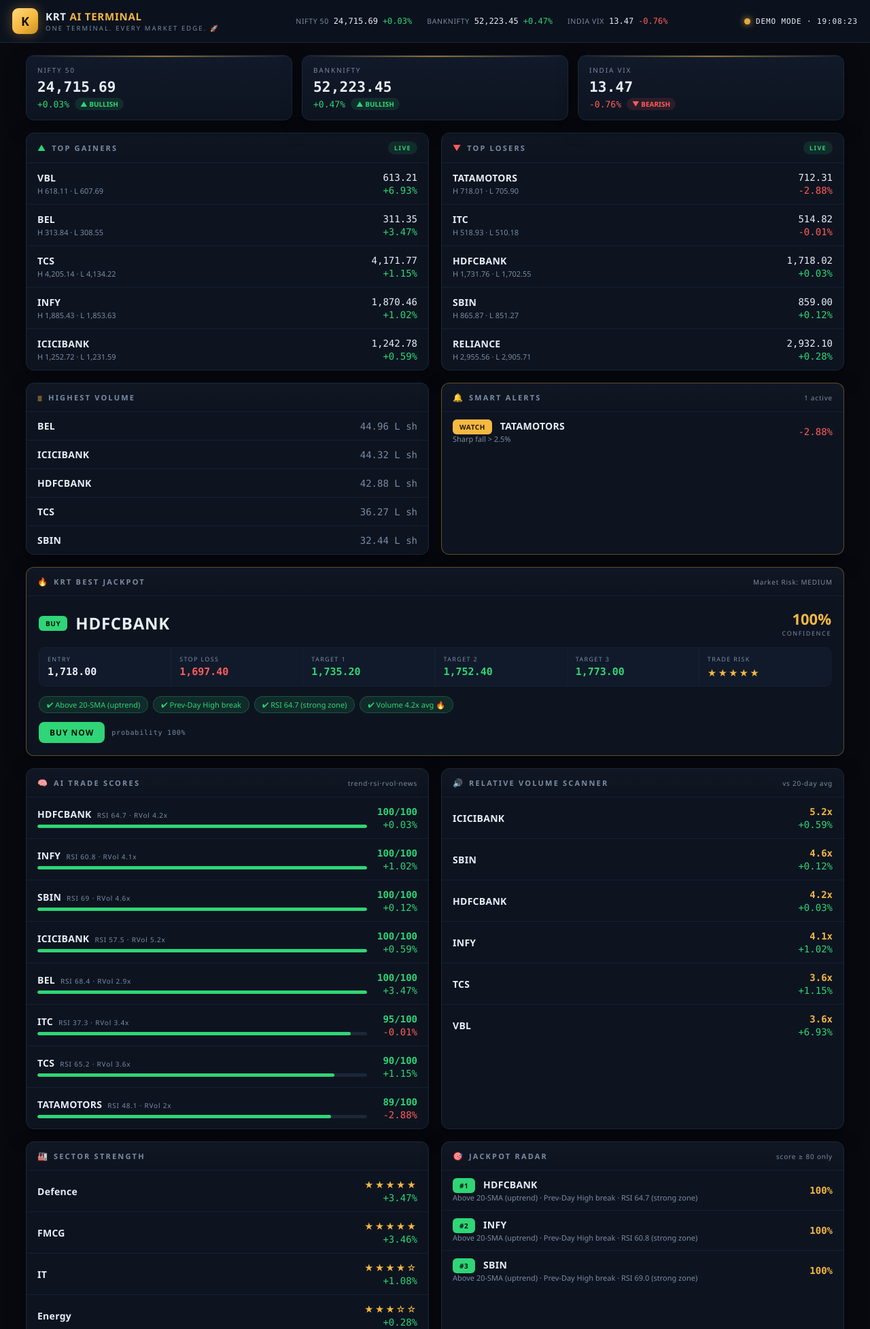
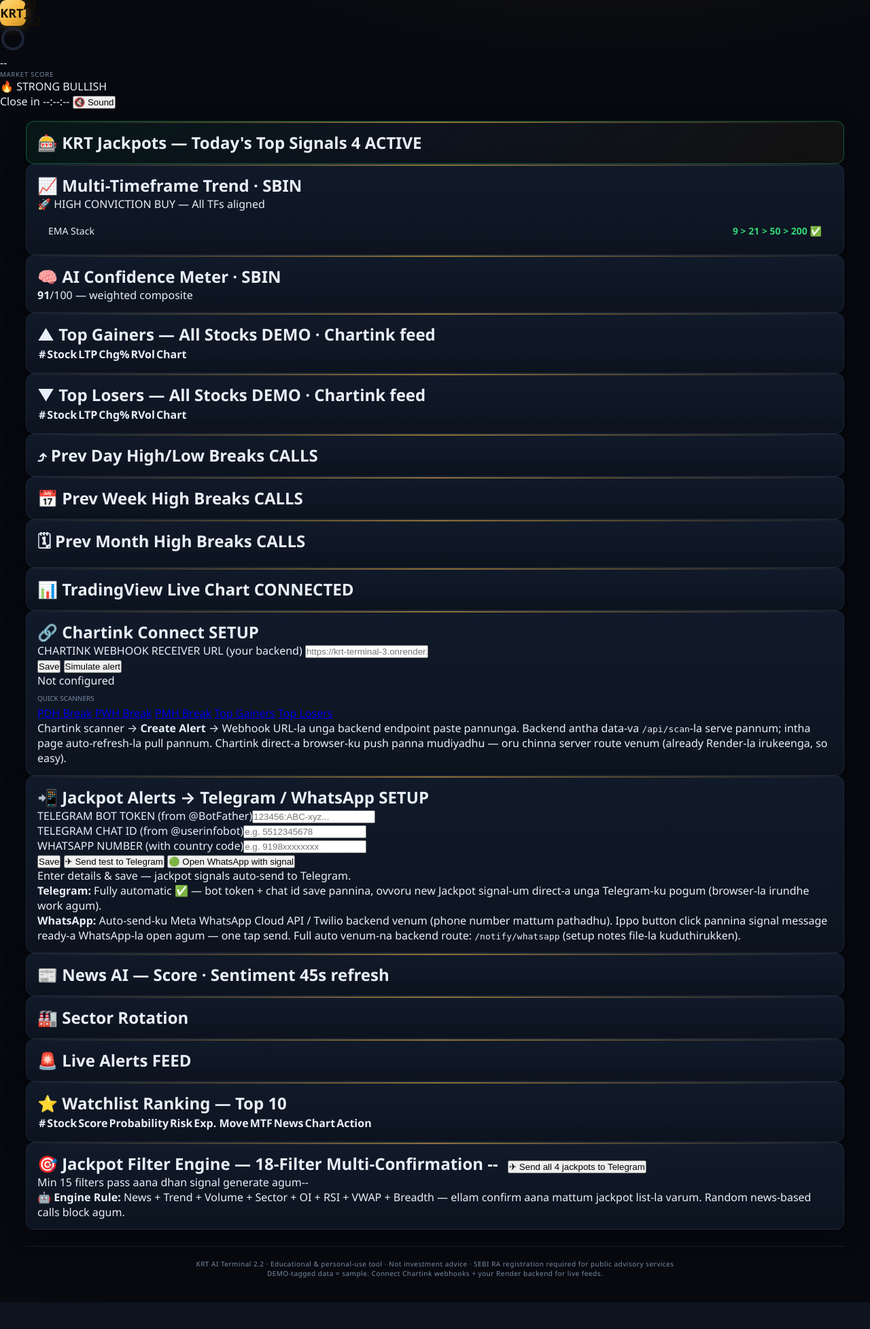
Before and after one commit to affiliatemaster0987-del/krt-terminal-3, a Flask app: page / in a window 1280 px wide. Shown: the top 1955 px of the page at 68% size. After the commit the page ends 1916 px from the top, so only its background shows below. Run offline with Flask 3, Linux system fonts and the light colour scheme; data that the repository does not hold is empty.

Commit message:
Update index.html

```diff
--- a/templates/index.html
+++ b/templates/index.html
@@ -1,143 +1,190 @@
 <!DOCTYPE html>
-<html lang="ta">
+<html lang="en">
 <head>
-  <meta charset="UTF-8" />
-  <meta name="viewport" content="width=device-width, initial-scale=1.0" />
-  <title>KRT AI Terminal — One Terminal. Every Market Edge.</title>
-  <link rel="stylesheet" href="{{ url_for('static', filename='style.css') }}" />
+<meta charset="UTF-8">
+<meta name="viewport" content="width=device-width, initial-scale=1.0">
+<title>KRT AI Terminal 2.2 — Chartink · TradingView · Alerts</title>
+<link rel="preconnect" href="https://fonts.googleapis.com">
+<link href="https://fonts.googleapis.com/css2?family=JetBrains+Mono:wght@400;500;700;800&family=Archivo:wght@500;700;900&display=swap" rel="stylesheet">
+<link rel="stylesheet" href="{{ url_for('static', filename='style.css') }}">
 </head>
 <body>
 
-  <!-- ======= HEADER ======= -->
-  <header class="topbar">
-    <div class="brand-wrap">
-      <div class="logo">K</div>
-      <div class="brand">
-        <div class="brand-name">KRT <span>AI TERMINAL</span></div>
-        <div class="brand-tag">ONE TERMINAL. EVERY MARKET EDGE. 🚀</div>
+<div class="cmdbar"><div class="cmdbar-in">
+  <div class="logo"><span>⚡</span>KRT <b>AI 2.2</b></div>
+  <div class="mkt-score">
+    <div class="score-ring">
+      <svg width="38" height="38"><circle cx="19" cy="19" r="15" fill="none" stroke="#1c2436" stroke-width="4"/>
+      <circle id="scoreArc" cx="19" cy="19" r="15" fill="none" stroke="#16d67a" stroke-width="4" stroke-linecap="round" stroke-dasharray="94.2" stroke-dashoffset="94.2"/></svg>
+      <div class="val" id="mktScore">--</div>
+    </div>
+    <div>
+      <div style="font-size:.6rem;color:var(--dim);letter-spacing:.08em">MARKET SCORE</div>
+      <div class="bias bull" id="mktBias">🔥 STRONG BULLISH</div>
+    </div>
+  </div>
+  <div class="cmd-right">
+    <span class="countdown"><span class="lbl">Close in </span><span id="countdown">--:--:--</span></span>
+    <button class="snd" id="sndBtn">🔇 Sound</button>
+    <span class="live-dot"></span>
+  </div>
+</div></div>
+
+<main>
+<div class="grid">
+
+  <!-- ══ KRT JACKPOTS — TOP 4 ══ -->
+  <div class="card w12" style="background:linear-gradient(135deg, rgba(22,214,122,.07), var(--panel) 45%, rgba(245,184,64,.05));border-color:rgba(22,214,122,.35)" >
+    <h2><span class="ic">🎰</span> KRT Jackpots — Today's Top Signals <span class="tag live" id="jpsTag">4 ACTIVE</span></h2>
+    <div class="jps-grid" id="jpsGrid"></div>
+  </div>
+
+  <!-- Multi-Timeframe -->
+  <div class="card">
+    <h2><span class="ic">📈</span> Multi-Timeframe Trend · SBIN</h2>
+    <div class="mtf" id="mtfGrid"></div>
+    <div class="conviction" id="convictionBox">🚀 HIGH CONVICTION BUY — All TFs aligned</div>
+    <div class="row" style="margin-top:8px"><span>EMA Stack</span><b class="up">9 &gt; 21 &gt; 50 &gt; 200 ✅</b></div>
+  </div>
+
+  <!-- Confidence -->
+  <div class="card">
+    <h2><span class="ic">🧠</span> AI Confidence Meter · SBIN</h2>
+    <div id="meters"></div>
+    <div class="total-score"><b id="confTotal">91</b><span>/100 — weighted composite</span></div>
+  </div>
+
+  <!-- ══ TOP GAINERS — ALL ══ -->
+  <div class="card w6">
+    <h2><span class="ic">▲</span> Top Gainers — All Stocks <span class="tag demo">DEMO · Chartink feed</span></h2>
+    <div class="scrollT"><table>
+      <thead><tr><th>#</th><th>Stock</th><th>LTP</th><th>Chg%</th><th>RVol</th><th>Chart</th></tr></thead>
+      <tbody id="gainT"></tbody>
+    </table></div>
+  </div>
+
+  <!-- ══ TOP LOSERS — ALL ══ -->
+  <div class="card w6">
+    <h2><span class="ic">▼</span> Top Losers — All Stocks <span class="tag demo">DEMO · Chartink feed</span></h2>
+    <div class="scrollT"><table>
+      <thead><tr><th>#</th><th>Stock</th><th>LTP</th><th>Chg%</th><th>RVol</th><th>Chart</th></tr></thead>
+      <tbody id="loseT"></tbody>
+    </table></div>
+  </div>
+
+  <!-- ══ PDH / PDL BREAK CALLS ══ -->
+  <div class="card brk-list">
+    <h2><span class="ic">⤴</span> Prev Day High/Low Breaks <span class="tag live">CALLS</span></h2>
+    <div id="pdList"></div>
+  </div>
+
+  <!-- ══ PREV WEEK HIGH BREAK ══ -->
+  <div class="card brk-list">
+    <h2><span class="ic">📅</span> Prev Week High Breaks <span class="tag live">CALLS</span></h2>
+    <div id="pwList"></div>
+  </div>
+
+  <!-- ══ PREV MONTH HIGH BREAK ══ -->
+  <div class="card brk-list">
+    <h2><span class="ic">🗓</span> Prev Month High Breaks <span class="tag live">CALLS</span></h2>
+    <div id="pmList"></div>
+  </div>
+
+  <!-- ══ TRADINGVIEW LIVE CHART ══ -->
+  <div class="card w8">
+    <h2><span class="ic">📊</span> TradingView Live Chart <span class="tag live">CONNECTED</span></h2>
+    <div class="tv-syms" id="tvSyms"></div>
+    <div class="tvwrap" id="tvChart"></div>
+  </div>
+
+  <!-- ══ CHARTINK CONNECT ══ -->
+  <div class="card">
+    <h2><span class="ic">🔗</span> Chartink Connect <span class="tag set">SETUP</span></h2>
+    <div class="cn-grid">
+      <div><label>CHARTINK WEBHOOK RECEIVER URL (your backend)</label>
+      <input id="ckUrl" placeholder="https://krt-terminal-3.onrender.com/webhook/chartink"></div>
+      <div class="btnrow">
+        <button class="btn pri" id="ckSave">Save</button>
+        <button class="btn" id="ckTest">Simulate alert</button>
+      </div>
+      <div class="status" id="ckStatus">Not configured</div>
+    </div>
+    <div class="qlinks" style="margin-top:8px">
+      <label style="font-size:.62rem;color:var(--dim);display:block;margin-bottom:4px">QUICK SCANNERS</label>
+      <a href="https://chartink.com/screener/pdh-break-with-volume" target="_blank" rel="noopener">PDH Break</a>
+      <a href="https://chartink.com/screener/previous-week-high-breakout" target="_blank" rel="noopener">PWH Break</a>
+      <a href="https://chartink.com/screener/month-high-breakout" target="_blank" rel="noopener">PMH Break</a>
+      <a href="https://chartink.com/screener/top-gainers-live" target="_blank" rel="noopener">Top Gainers</a>
+      <a href="https://chartink.com/screener/top-losers-live" target="_blank" rel="noopener">Top Losers</a>
+    </div>
+    <div class="hint">Chartink scanner → <b>Create Alert</b> → Webhook URL-la unga backend endpoint paste pannunga. Backend antha data-va <code>/api/scan</code>-la serve pannum; intha page auto-refresh-la pull pannum. Chartink direct-a browser-ku push panna mudiyadhu — oru chinna server route venum (already Render-la irukeenga, so easy).</div>
+  </div>
+
+  <!-- ══ TELEGRAM + WHATSAPP JACKPOT ALERTS ══ -->
+  <div class="card w6">
+    <h2><span class="ic">📲</span> Jackpot Alerts → Telegram / WhatsApp <span class="tag set">SETUP</span></h2>
+    <div class="cn-grid">
+      <div><label>TELEGRAM BOT TOKEN (from @BotFather)</label><input id="tgToken" placeholder="123456:ABC-xyz..."></div>
+      <div><label>TELEGRAM CHAT ID (from @userinfobot)</label><input id="tgChat" placeholder="e.g. 5512345678"></div>
+      <div><label>WHATSAPP NUMBER (with country code)</label><input id="waNum" placeholder="e.g. 9198xxxxxxxx"></div>
+      <div class="btnrow">
+        <button class="btn pri" id="alSave">Save</button>
+        <button class="btn tg" id="tgTest">✈ Send test to Telegram</button>
+        <button class="btn wa" id="waTest">🟢 Open WhatsApp with signal</button>
+      </div>
+      <div class="status" id="alStatus">Enter details &amp; save — jackpot signals auto-send to Telegram.</div>
+    </div>
+    <div class="hint">
+      <b>Telegram:</b> Fully automatic ✅ — bot token + chat id save pannina, ovvoru new Jackpot signal-um direct-a unga Telegram-ku pogum (browser-la irundhe work agum).<br>
+      <b>WhatsApp:</b> Auto-send-ku Meta WhatsApp Cloud API / Twilio backend venum (phone number mattum pathadhu). Ippo button click pannina signal message ready-a WhatsApp-la open agum — one tap send. Full auto venum-na backend route: <code>/notify/whatsapp</code> (setup notes file-la kuduthirukken).
     </div>
   </div>
 
-    <div class="ticker-strip" id="tickerStrip"><!-- mini index ticker (JS) --></div>
+  <!-- News AI -->
+  <div class="card w6">
+    <h2><span class="ic">📰</span> News AI — Score · Sentiment <span class="tag demo">45s refresh</span></h2>
+    <div id="newsList"></div>
+  </div>
 
-    <div class="conn">
-      <span id="connDot" class="dot demo"></span>
-      <span id="connText" class="mono">CONNECTING…</span>
+  <!-- Sector + Alerts -->
+  <div class="card w3">
+    <h2><span class="ic">🏭</span> Sector Rotation</h2>
+    <div class="heat" id="heatmap" style="grid-template-columns:repeat(2,1fr)"></div>
   </div>
-  </header>
+  <div class="card w3">
+    <h2><span class="ic">🚨</span> Live Alerts <span class="tag live">FEED</span></h2>
+    <div class="feed" id="alertFeed"></div>
+  </div>
 
-  <!-- ======= MAIN ======= -->
-  <main>
+  <!-- Watchlist -->
+  <div class="card w12">
+    <h2><span class="ic">⭐</span> Watchlist Ranking — Top 10</h2>
+    <div style="overflow-x:auto">
+    <table>
+      <thead><tr><th>#</th><th>Stock</th><th>Score</th><th>Probability</th><th>Risk</th><th>Exp. Move</th><th>MTF</th><th>News</th><th>Chart</th><th>Action</th></tr></thead>
+      <tbody id="wlTable"></tbody>
+    </table></div>
+  </div>
 
-    <!-- index cards -->
-    <section class="indices" id="indices">
-      <div class="card skeleton"></div>
-      <div class="card skeleton"></div>
-      <div class="card skeleton"></div>
-    </section>
+  <!-- JACKPOT FILTER ENGINE -->
+  <div class="card jackpot glow-bull">
+    <h2><span class="ic">🎯</span> Jackpot Filter Engine — 18-Filter Multi-Confirmation <span class="tag live" id="jpTag">--</span>
+      <button class="btn tg" id="jpSendAll" style="margin-left:8px">✈ Send all 4 jackpots to Telegram</button></h2>
+    <div class="jp-progress">
+      <div class="lbls"><span>Min 15 filters pass aana dhan signal generate agum</span><span id="jpCount">--</span></div>
+      <div class="jp-track"><div class="mk" style="left:83.3%"></div><div class="fill" id="jpFill" style="width:0%"></div></div>
+    </div>
+    <div class="filters" id="jpFilters"></div>
+    <div class="verdict"><b>🤖 Engine Rule:</b> News + Trend + Volume + Sector + OI + RSI + VWAP + Breadth — ellam confirm aana mattum jackpot list-la varum. Random news-based calls block agum.</div>
+  </div>
 
-    <!-- gainers / losers -->
-    <section class="grid2">
-      <div class="panel">
-        <div class="panel-head"><span class="ico up-ico">▲</span><h2>Top Gainers</h2><span class="live-pill">LIVE</span></div>
-        <div class="panel-body" id="gainers"></div>
 </div>
-      <div class="panel">
-        <div class="panel-head"><span class="ico down-ico">▼</span><h2>Top Losers</h2><span class="live-pill">LIVE</span></div>
-        <div class="panel-body" id="losers"></div>
-      </div>
-    </section>
-
-    <!-- volume / alerts -->
-    <section class="grid2">
-      <div class="panel">
-        <div class="panel-head"><span class="ico gold-ico">≣</span><h2>Highest Volume</h2></div>
-        <div class="panel-body" id="volume"></div>
-      </div>
-      <div class="panel glow">
-        <div class="panel-head"><span class="ico gold-ico">🔔</span><h2>Smart Alerts</h2><span class="muted mini" id="alertCount"></span></div>
-        <div class="panel-body" id="alerts"></div>
-      </div>
-    </section>
-
-    <!-- ======= AI BEST CALL (hero) ======= -->
-    <section class="panel glow" id="bestCallWrap">
-      <div class="panel-head"><span class="ico gold-ico">🔥</span><h2>KRT Best Jackpot</h2><span class="muted mini" id="aiRisk"></span></div>
-      <div id="bestCall" class="bestcall"></div>
-    </section>
-
-    <!-- AI scores + relative volume -->
-    <section class="grid2">
-      <div class="panel">
-        <div class="panel-head"><span class="ico gold-ico">🧠</span><h2>AI Trade Scores</h2><span class="muted mini">trend·rsi·rvol·news</span></div>
-        <div class="panel-body" id="aiScores"></div>
-      </div>
-      <div class="panel">
-        <div class="panel-head"><span class="ico gold-ico">🔊</span><h2>Relative Volume Scanner</h2><span class="muted mini">vs 20-day avg</span></div>
-        <div class="panel-body" id="rvol"></div>
-      </div>
-    </section>
-
-    <!-- sector strength + breakout radar -->
-    <section class="grid2">
-      <div class="panel">
-        <div class="panel-head"><span class="ico gold-ico">🏭</span><h2>Sector Strength</h2></div>
-        <div class="panel-body" id="sectors"></div>
-      </div>
-      <div class="panel">
-        <div class="panel-head"><span class="ico gold-ico">🎯</span><h2>Jackpot Radar</h2><span class="muted mini">score ≥ 80 only</span></div>
-        <div class="panel-body" id="radar"></div>
-      </div>
-    </section>
-
-    <!-- breakout / breakdown -->
-    <section class="grid2">
-      <div class="panel">
-        <div class="panel-head"><span class="ico up-ico">⤴</span><h2>Breakouts — PDH Break</h2></div>
-        <div class="panel-body" id="breakouts"></div>
-      </div>
-      <div class="panel">
-        <div class="panel-head"><span class="ico down-ico">⤵</span><h2>Breakdowns — PDL Break</h2></div>
-        <div class="panel-body" id="breakdowns"></div>
-      </div>
-    </section>
-
-    <!-- high conviction + chartink -->
-    <section class="grid2">
-      <div class="panel glow">
-        <div class="panel-head"><span class="ico gold-ico">🚀</span><h2>Premium Jackpot Setups</h2><span class="muted mini">score ≥ 70</span></div>
-        <div class="panel-body" id="conviction"></div>
-      </div>
-      <div class="panel">
-        <div class="panel-head"><span class="ico gold-ico">📢</span><h2>KRT Jackpots Alerts</h2><span class="muted mini" id="ckCount"></span></div>
-        <div class="panel-body" id="chartink"></div>
-      </div>
-    </section>
-
-    <!-- news jackpots -->
-    <section class="panel glow">
-      <div class="panel-head"><span class="ico gold-ico">⚡</span><h2>News Jackpots</h2><span class="muted mini">positive news + AI confirm</span></div>
-      <div class="panel-body" id="newsSignals"></div>
-    </section>
-
-    <!-- news AI -->
-    <section class="panel">
-      <div class="panel-head"><span class="ico gold-ico">📰</span><h2>News AI</h2><span class="muted mini">auto sentiment · 45s refresh</span></div>
-      <div class="panel-body" id="news"></div>
-    </section>
-
-    <!-- market pulse -->
-    <section class="panel">
-      <div class="panel-head"><span class="ico gold-ico">◉</span><h2>Market Pulse</h2><span class="muted mini" id="pulseUpdated"></span></div>
-      <div class="pulse" id="pulse"></div>
-    </section>
-
-  </main>
 
 <footer>
-    Educational &amp; personal-use tool · Not investment advice ·
-    SEBI RA registration required for public advisory services
+  KRT AI Terminal 2.2 · Educational &amp; personal-use tool · Not investment advice · SEBI RA registration required for public advisory services<br>
+  DEMO-tagged data = sample. Connect Chartink webhooks + your Render backend for live feeds.
 </footer>
+</main>
 
 <script src="{{ url_for('static', filename='script.js') }}"></script>
 </body>
```
Lines whose indentation alone changed are shown as unchanged.
